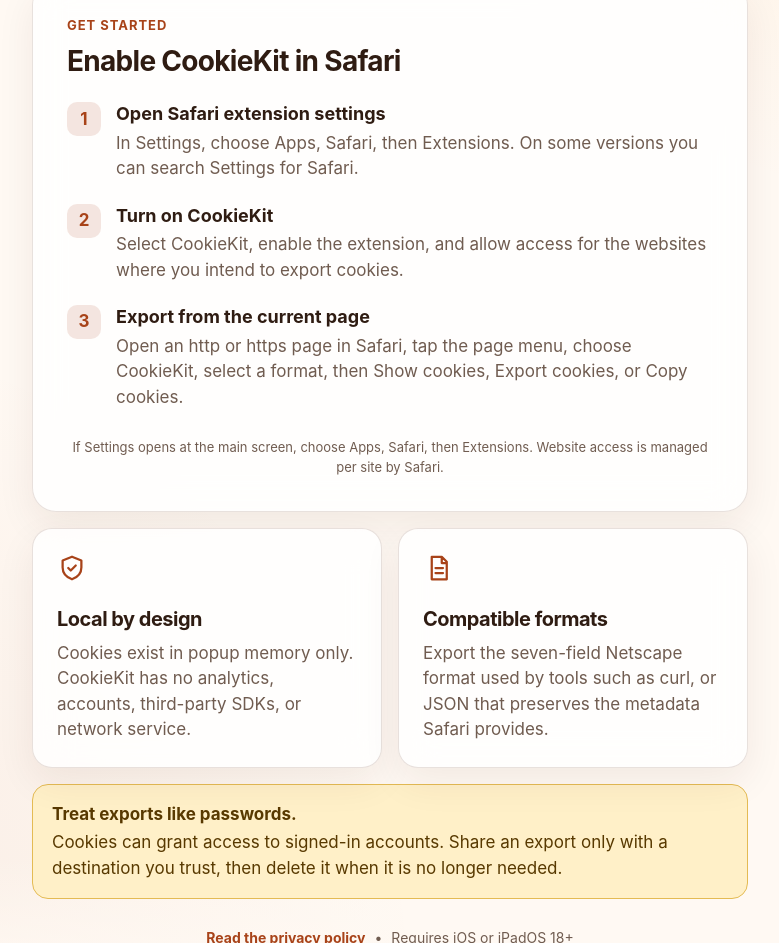
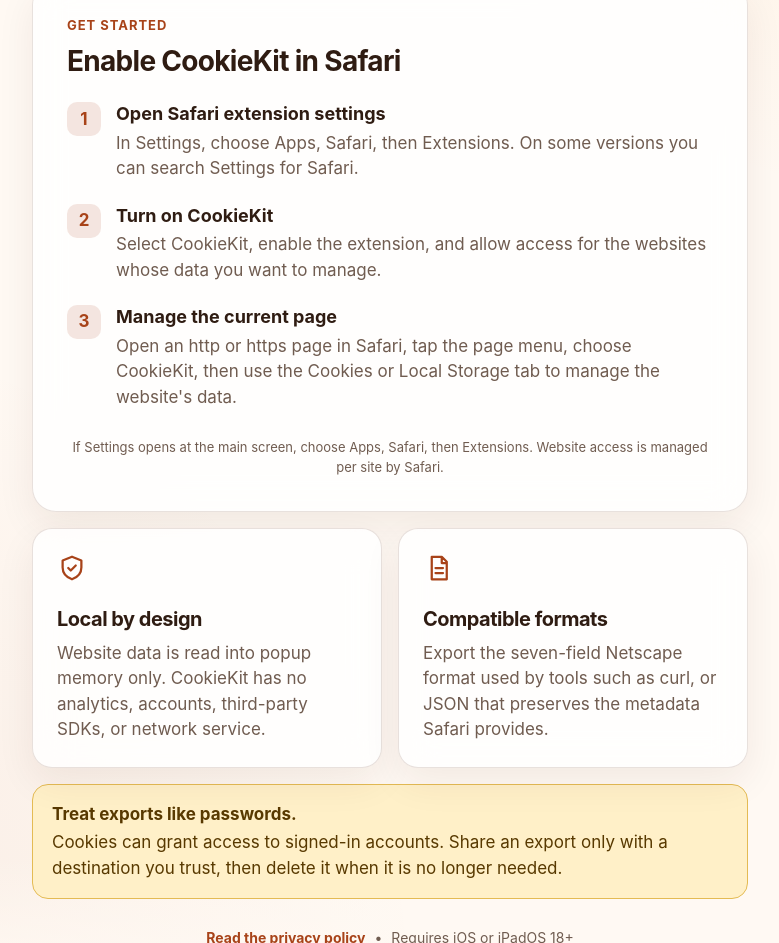
Before and after one commit to tfourj/CookieKit, a browser extension: page CookieKit/Resources/Base.lproj/Main.html in a window 1280 px wide. Shown: the part 528-1471 px from the top of the page, without its empty margins (250-1029 px from the left). Drawn offline with Linux system fonts and the light colour scheme.

Commit message:
update local storage documentation

```diff
--- a/CookieKit/Resources/Base.lproj/Main.html
+++ b/CookieKit/Resources/Base.lproj/Main.html
@@ -104,18 +104,18 @@
                             <h3>Turn on CookieKit</h3>
                             <p>
                                 Select CookieKit, enable the extension, and allow access
-                                for the websites where you intend to export cookies.
+                                for the websites whose data you want to manage.
                             </p>
                         </div>
                     </li>
                     <li>
                         <span class="step-number">3</span>
                         <div>
-                            <h3>Export from the current page</h3>
+                            <h3>Manage the current page</h3>
                             <p>
                                 Open an http or https page in Safari, tap the page
-                                menu, choose CookieKit, select a format, then Show
-                                cookies, Export cookies, or Copy cookies.
+                                menu, choose CookieKit, then use the Cookies or
+                                Local Storage tab to manage the website's data.
                             </p>
                         </div>
                     </li>
@@ -141,8 +141,8 @@
                 </svg>
                 <h2>Local by design</h2>
                 <p>
-                    Cookies exist in popup memory only. CookieKit has no analytics,
-                    accounts, third-party SDKs, or network service.
+                    Website data is read into popup memory only. CookieKit has no
+                    analytics, accounts, third-party SDKs, or network service.
                 </p>
             </article>
             <article class="feature-card">
```
Also changed, not shown: PRIVACY.md (+14 -2 lines), README.md.
